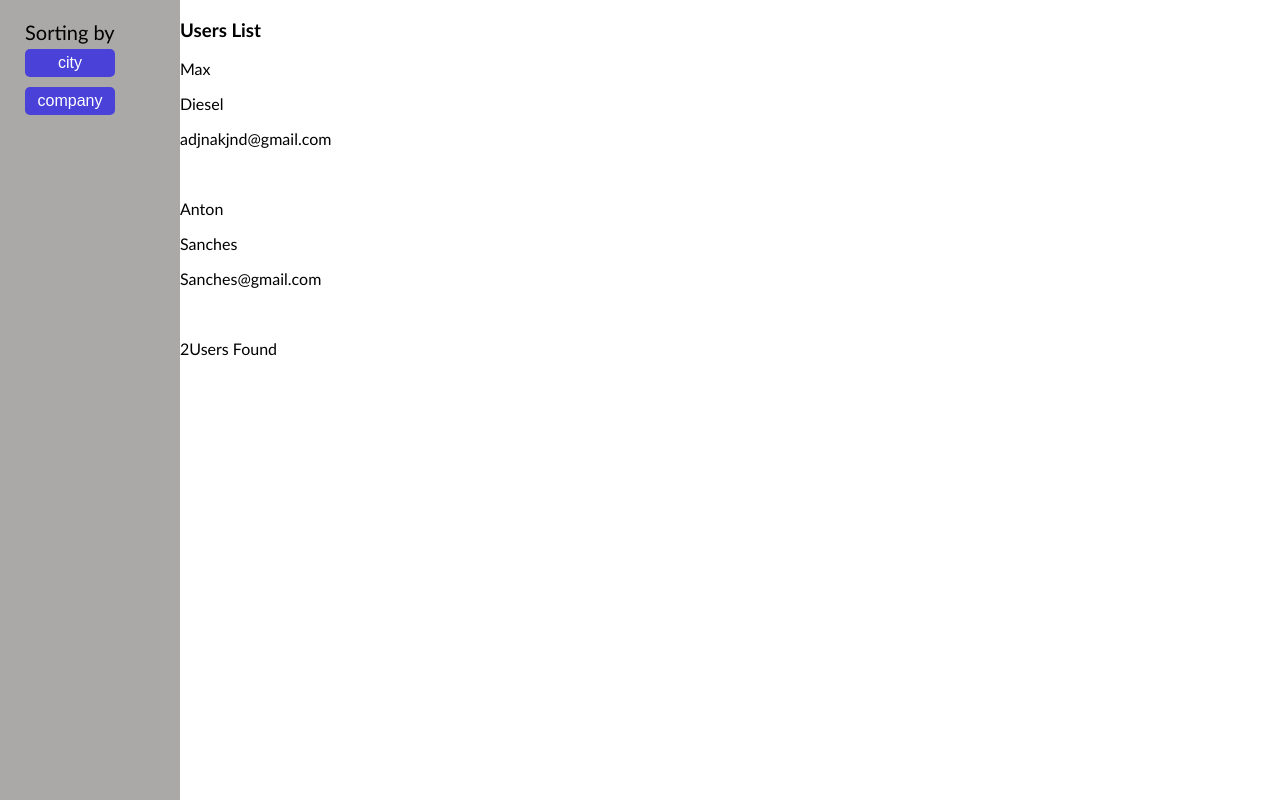
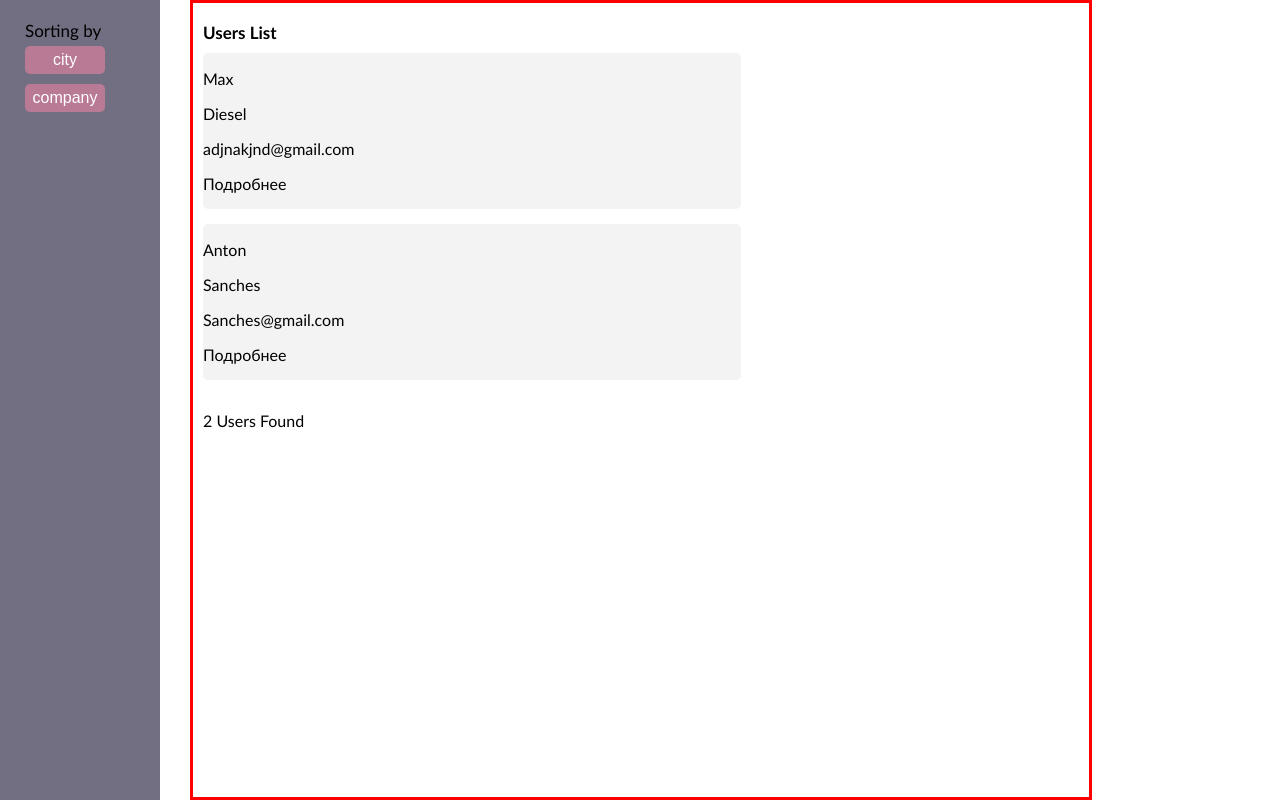
Before and after one commit to tigp/users-list, a React (Vite) app: page / in a window 1280 px wide. Built offline with nearby package versions, Linux system fonts and the light colour scheme.

Commit message:
layout second part of main page

```diff
--- a/src/components/Users.tsx
+++ b/src/components/Users.tsx
@@ -32,19 +32,16 @@ const Users = () => {
     <div className="grid-container">
       <Sidebar />
       <div className="users-list">
-        <h3>Users List</h3>
+        <h4 className="margin-left-10 user-list-title">Users List</h4>
         {contacts.map(({ first, last, email, id }: User) => (
-          <div key={id}>
+          <div className="margin-left-10 user-card" key={id}>
             <p>{first}</p>
             <p>{last}</p>
             <p>{email}</p>
-            <br />
+            <p>Подробнее</p>
           </div>
         ))}
-        <p>
-          {contacts.length}
-          Users Found
-        </p>
+        <p className="margin-left-10">{`${contacts.length} Users Found`}</p>
       </div>
     </div>
   );
--- a/src/index.tsx
+++ b/src/index.tsx
@@ -8,4 +8,4 @@ ReactDOM.createRoot(document.getElementById('root') as HTMLElement).render(
   <React.StrictMode>
     <App />
   </React.StrictMode>,
-); // npx eslint . --ext .js,.jsx,.ts,.tsx
+);
--- a/src/styles/index.sass
+++ b/src/styles/index.sass
@@ -13,19 +13,19 @@ body
 
 .grid-container
   display: grid
-  grid-template-columns: 180px 1fr
+  grid-template-columns: 160px 1fr
   height: 100vh
 
   .side-bar
-    background: #aba8a8
     display: flex
     flex-direction: column
     align-items: start
     justify-content: flex-start
+    background: #716F81
 
     .btn
       align-items: center
-      background: #4941d8
+      background: #B97A95
       color: #fff
       width: 50%
       font-size: 16px
@@ -35,13 +35,39 @@ body
       margin: 5px 25px
 
     .btn:active
-      background: #221488
+      background: #e9abc6
 
     .side-bar-title
       margin-top: 20px
       margin-bottom: 0px
       margin-left: 25px
-      font-size: 20px
+      font-size: 17px
 
   .users-list
-    // border: 3px solid green
+    border: 3px solid red
+    display: flex
+    flex-direction: column
+    justify-content: start
+    width: 80%
+    margin: 0px 30px
+
+    .user-list-title
+      margin-bottom: 10px
+      margin-top: 19px
+      font-size: 17px
+
+    .margin-left-10
+      margin-left: 10px
+
+.users-list > p
+      // border: 3px solid blue
+      // align-self: flex-end
+      // font-size: 17px
+
+.user-card
+  background-color: #F4F3F3
+  // border: 3px solid green
+  margin-bottom: 15px
+  margin-right: 20px
+  width: 60%
+  border-radius: 5px
```
